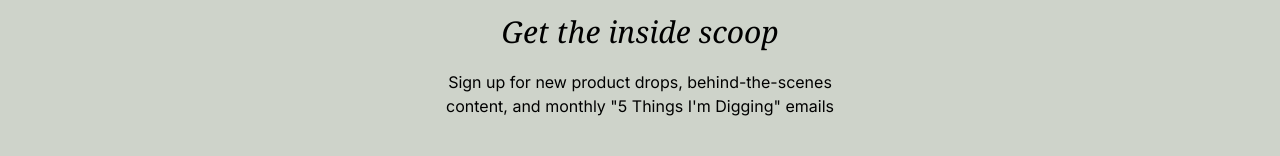
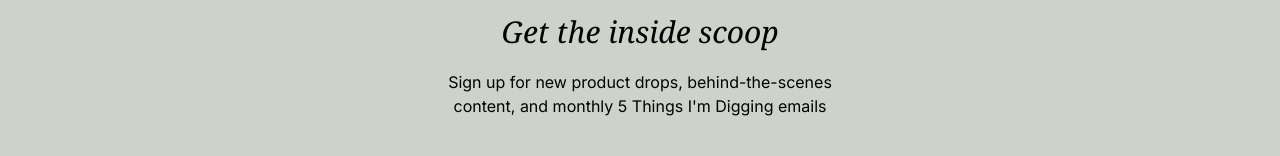
Before and after one commit to Swapno963/Shop_Center, a Next.js app: page / in a window 1280 px wide. Shown: the part 2308-2464 px from the top of the page. Built offline with nearby package versions, Linux system fonts and the light colour scheme.

Commit message:
Double cote removed

```diff
--- a/components/EmailSection.jsx
+++ b/components/EmailSection.jsx
@@ -1,5 +1,4 @@
 
-/* eslint-disable react/no-unescaped-entities */
 export default function EmailSection() {
   return (
     <section className="bg-[#ced3ca] py-5 lg:py-16">
@@ -9,7 +8,7 @@ export default function EmailSection() {
         </h1>
         <p className="text-center text-sm lg:text-base">
           Sign up for new product drops, behind-the-scenes content, and monthly
-          "5 Things I'm Digging" emails
+          5 Things I'm Digging emails
         </p>
         <form action="#" className="mb-5">
           <input
```
